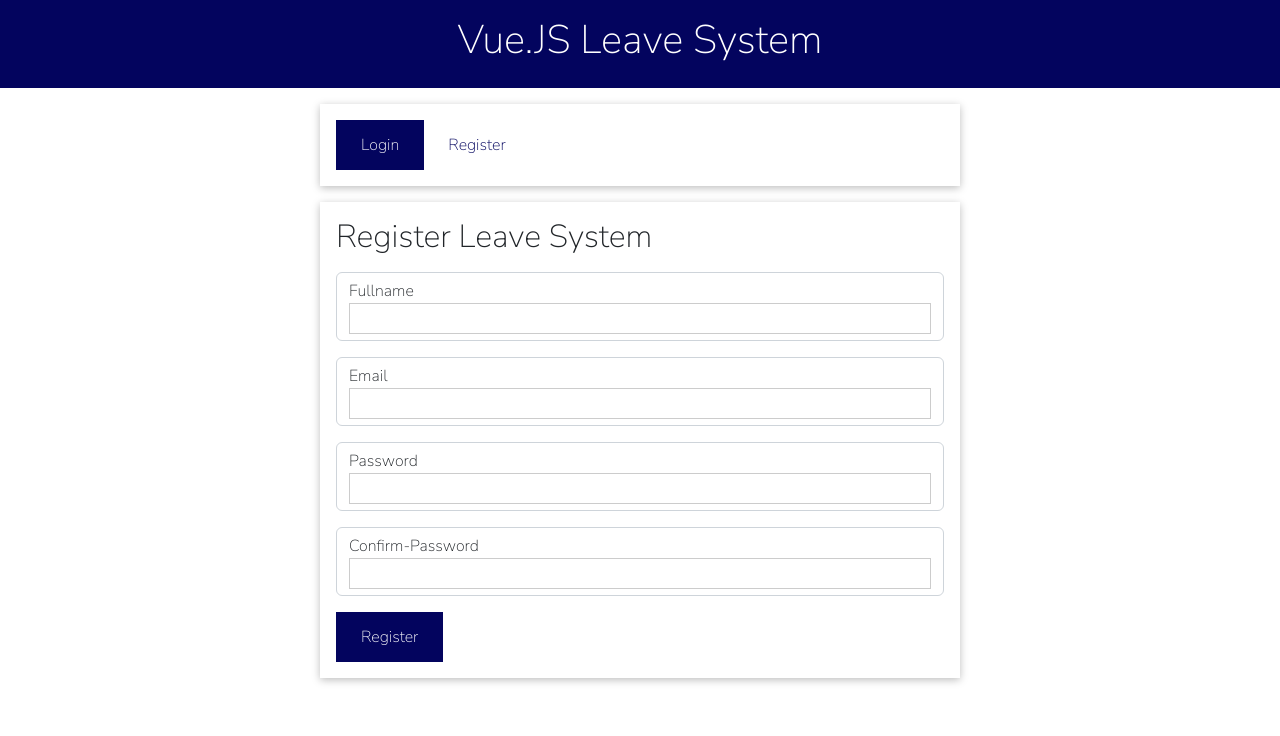
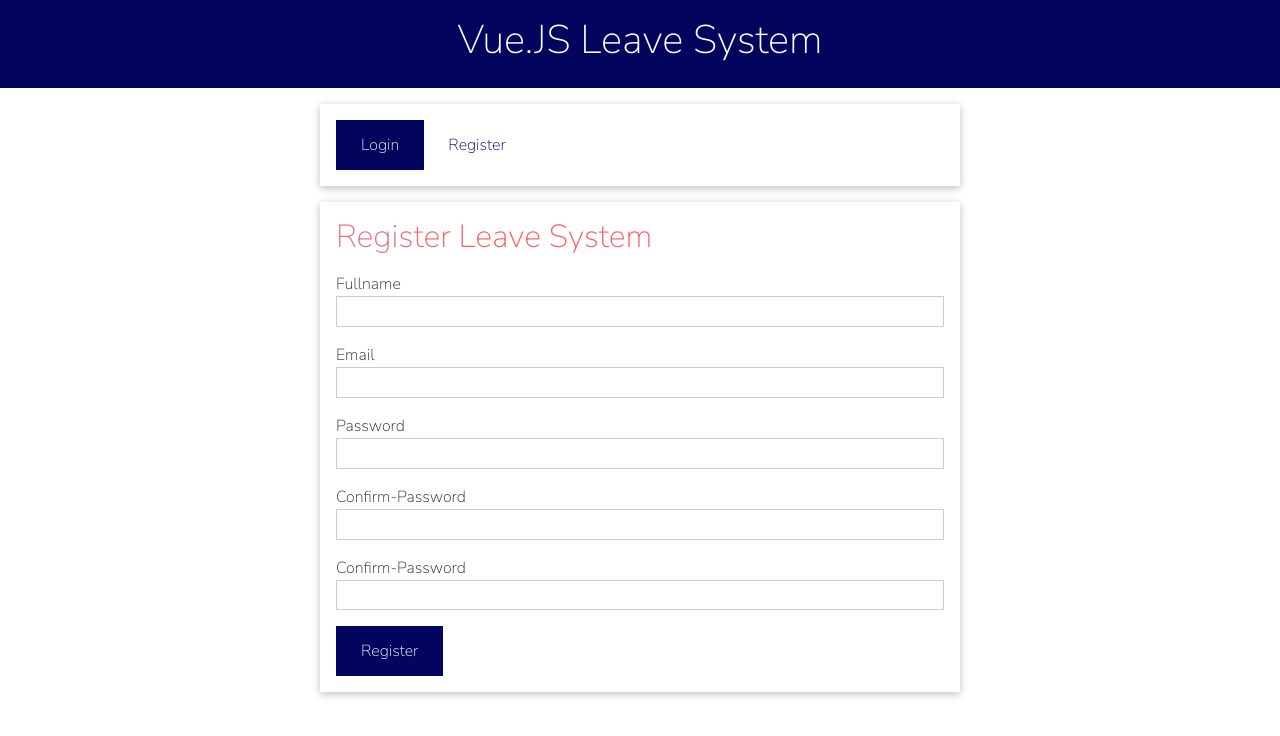
Before and after one commit to PrachpaveenY/Leave-System, a Vue app: page / in a window 1280 px wide. Both pictures are taken after a click on the button "Register". Shown: the top 736 px of the page. Built offline with nearby package versions, Linux system fonts and the light colour scheme.

Commit message:
update login register

```diff
--- a/src/App.vue
+++ b/src/App.vue
@@ -39,6 +39,7 @@
         }
     },
     computed:{
+        // เซ็ตเป็นค่าว่างเมื่อคลิก
         setLoginActiveTab(){
             return this.selectedTab !== 'login' ? '' : 'default';
         },
--- a/src/components/Auth/Login.vue
+++ b/src/components/Auth/Login.vue
@@ -1,12 +1,12 @@
 <template>
     <page-card>
-        <h2>Login Leave System</h2>
+        <h2  class="head-login">Login Leave System</h2>
         <form action="">
-            <div class="form-control">
+            <div class="form-login">
                 <label for="email">Email</label>
-                <input type="emal" name="email" id="email">
+                <input type="email" name="email" id="email">
             </div>
-            <div class="form-control">
+            <div class="form-login">
                 <label for="password">Password</label>
                 <input type="password" name="password" id="password">
             </div>
@@ -38,7 +38,21 @@
     background-color: #f7ebff;
 }
 
-.form-control {
+.form-login {
     margin: 1rem 0;
 }
+
+.head-login {
+    background-image: linear-gradient(to right, #00F260, #f79d00, #0575E6, #64f38c, #be5cff);
+    -webkit-background-clip: text;
+    color: transparent;
+    background-size: 300%;
+    background-position: -100%;
+    animation: animatedText 5s infinite alternate-reverse;
+}
+@keyframes animatedText{
+    to{
+        background-position: 100%;
+    }
+}
 </style>
--- a/src/components/Auth/Register.vue
+++ b/src/components/Auth/Register.vue
@@ -1,20 +1,24 @@
 <template>
     <page-card>
-        <h2>Register Leave System</h2>
+        <h2 class="head-register">Register Leave System</h2>
         <form action="">
-            <div class="form-control">
+            <div class="form-register">
                 <label for="fullname">Fullname</label>
                 <input type="text" name="fullname" id="fullname">
             </div>
-            <div class="form-control">
+            <div class="form-register">
                 <label for="email">Email</label>
                 <input type="emal" name="email" id="email">
             </div>
-            <div class="form-control">
+            <div class="form-register">
                 <label for="password">Password</label>
                 <input type="password" name="password" id="password">
             </div>
-            <div class="form-control">
+            <div class="form-register">
+                <label for="password2">Confirm-Password</label>
+                <input type="password" name="password2" id="password2">
+            </div>
+            <div class="form-register">
                 <label for="password2">Confirm-Password</label>
                 <input type="password" name="password2" id="password2">
             </div>
@@ -46,7 +50,21 @@
     background-color: #f7ebff;
 }
 
-.form-control {
+.form-register {
     margin: 1rem 0;
 }
+
+.head-register {
+    background-image: linear-gradient(to right, #7abdff, #ff5f5f, #f364a4, #be5cff);
+    -webkit-background-clip: text;
+    color: transparent;
+    background-size: 300%;
+    background-position: -100%;
+    animation: animatedText 2s infinite alternate-reverse;
+}
+@keyframes animatedText{
+    to{
+        background-position: 100%;
+    }
+}
 </style>
```
